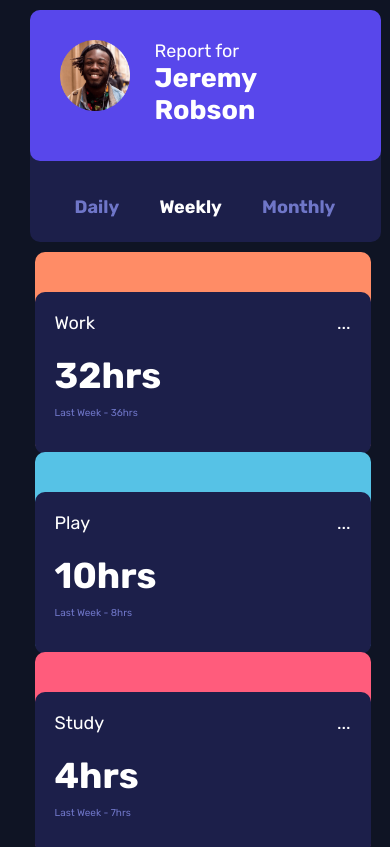
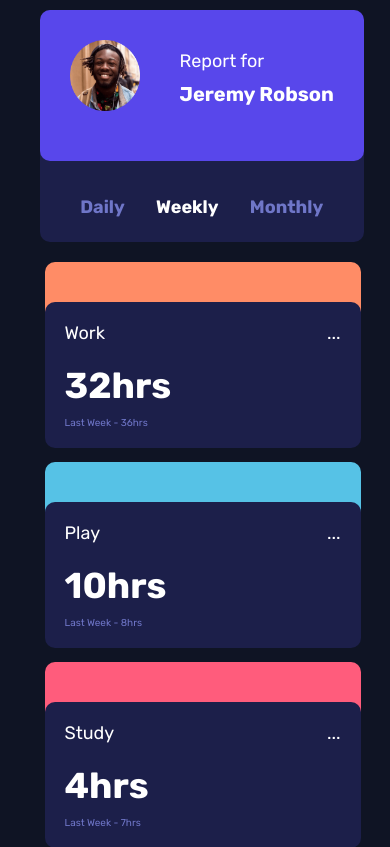
Before and after one commit to rajankumar4723/time-tracking-dsahboard-main, a plain HTML site: page index.html in a window 390 px wide. Shown: the top 847 px of the page. Drawn offline with Linux system fonts and the light colour scheme.

Commit message:
Problem Solve

```diff
--- a/mediaQuery.css
+++ b/mediaQuery.css
@@ -2,16 +2,18 @@
     .dashboard{
         flex-direction: column;
             height: 100vh;
+            padding: 10px;
 
 
     }
     .leftside {
-        width: 100%;
+        width: 98%;
         height: auto;
-        min-width: 300px;
+        min-width: 280px;
         border-radius: 10px;
         position: relative;
-        margin: 10px;
+        margin-left: 10px;
+        /* margin: 10px; */
         /* Ensure stacking context for children */
       }
     .switchContainer{
@@ -23,9 +25,17 @@
         justify-content: space-between;
         gap: 25px;
     }
+    .profile h2{
+        font-size: 20px;
+        margin-top: 10px;
+    }
+    .profile p{
+        margin-top: 10px;
+    }
     .card{
         width: 100%;
-        min-width: 300px
+        min-width: 280px;
+        margin-top: 20px;
     }
 
 }
--- a/styles.css
+++ b/styles.css
@@ -44,16 +44,17 @@ body {
 
   max-width: 860px;
   width: 90%;
-  height: 70vh;
   display: flex;
+  /* background-color: red; */
+  padding: 10px;
   /* align-items: center; */
 }
 
 .leftside {
   width: 250px;
-  height: 95%;
   border-radius: 10px;
   position: relative;
+
   /* Ensure stacking context for children */
 }
 
@@ -62,26 +63,14 @@ body {
   background-color: var(--dark-blue);
   /* padding: 2rem; */
   border-radius: 10px;
-  position: sticky;
-  /* Keeps the element at the top when scrolling */
-  top: 0;
-  /* Set the sticky starting position */
-  z-index: 999;
-  /* Ensures it appears above other elements */
+
 }
 
 .profile {
   width: 100%;
   height: 65%;
   color: #fff;
-
-  /* display: flex;
-    flex-direction: column; */
   background-color: var(--blue);
-  position: relative;
-  /* Default, but ensures no conflict with sticky */
-  z-index: 1;
-  /* Lower stacking order */
   border-radius: 10px;
   padding: 30px;
 
@@ -119,21 +108,24 @@ body {
 }
 
 .card4 {
+  margin-top: 10px;
   background-color: var(--lime-green-exercise);
 }
 
 .card5 {
+  margin-top: 10px;
+
   background-color: var(--violet-social);
 }
 
 .card6 {
   background-color: var(--soft-orange-self-care);
+  margin-top: 10px;
 }
 
 .card {
   width: 200px;
-  height: 200px;
-  /* background-color: aqua; */
+  height: 180px;
   margin-left: 15px;
   border-radius: 10px;
   color: #fff;
```
